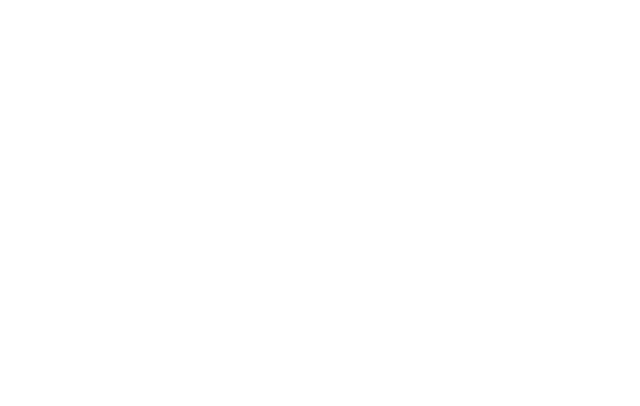
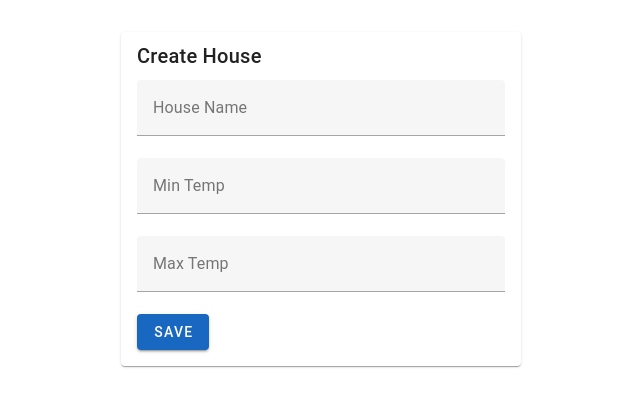
Before and after one commit to Pedro1221-dev/StockWise-Front, a Vue app in the folder StockWise-Front/: page /create-house in a window 1280 px wide. Before the commit this address had no page. Shown: the top 406 px of the page, without its empty margins (319-959 px from the left). Built offline with nearby package versions, Linux system fonts and the light colour scheme.

Commit message:
Add CreateHouse and EditHouse views, enhance UserHouseCard with edit functionality

```diff
--- a/StockWise-Front/src/components/UserHouseCard.vue
+++ b/StockWise-Front/src/components/UserHouseCard.vue
@@ -1,6 +1,15 @@
 <template>
   <v-card class="mx-auto my-4" max-width="400">
-    <v-card-title>{{ name }}</v-card-title>
+    <v-row no-gutters>
+      <v-col>
+        <v-card-title>{{ name }}</v-card-title>
+      </v-col>
+      <v-col class="d-flex justify-end align-center">
+        <v-btn icon @click="editHouse">
+          <img :src="editIcon" alt="Edit" class="edit-icon">
+        </v-btn>
+      </v-col>
+    </v-row>
     <v-card-subtitle>Min Temp: {{ minTemp }}°C</v-card-subtitle>
     <v-card-subtitle>Max Temp: {{ maxTemp }}°C</v-card-subtitle>
     <v-card-actions>
@@ -24,6 +33,7 @@
 
 <script>
 import copyIcon from '@/assets/copyIcon.svg';
+import editIcon from '@/assets/editIcon.png';
 
 export default {
   name: 'userHouseCard',
@@ -44,7 +54,8 @@ export default {
   data() {
     return {
       inviteLink: '',
-      copyIcon
+      copyIcon,
+      editIcon
     };
   },
   methods: {
@@ -58,6 +69,16 @@ export default {
         this.$emit('link-copied', this.inviteLink);
       }).catch(err => {
         console.error('Failed to copy text: ', err);
+      });
+    },
+    editHouse() {
+      this.$router.push({
+        name: 'EditHouse',
+        params: {
+          name: this.name,
+          minTemp: this.minTemp,
+          maxTemp: this.maxTemp
+        }
       });
     }
   }
@@ -82,7 +103,7 @@ export default {
 .mr-2 {
   margin-right: 8px;
 }
-.copy-icon {
+.copy-icon, .edit-icon {
   width: 24px;
   height: 24px;
 }
--- a/StockWise-Front/src/router/index.js
+++ b/StockWise-Front/src/router/index.js
@@ -1,4 +1,6 @@
+import CreateHouse from '@/views/CreateHouse.vue'
 import { createRouter, createWebHistory } from 'vue-router'
+import EditHouse from '../views/EditHouse.vue'
 import LoginView from '../views/LoginView.vue'
 import RegisterView from '../views/RegisterView.vue'
 import UserHousesListView from '../views/UserHousesListView.vue'
@@ -22,6 +24,17 @@ const router = createRouter({
       name: 'houses',
       component: UserHousesListView,
     },
+    {
+      path: '/edit-house',
+      name: 'EditHouse',
+      component: EditHouse,
+      props: true
+    },
+    {
+      path: '/create-house',
+      name: 'CreateHouse',
+      component: CreateHouse
+    }
 
   ],
 })
--- /dev/null
+++ b/StockWise-Front/src/views/CreateHouse.vue
@@ -0,0 +1,64 @@
+<template>
+  <v-container>
+    <v-card class="mx-auto my-4" max-width="400">
+      <v-card-title>Create House</v-card-title>
+      <v-card-text>
+        <v-form ref="form">
+          <v-text-field
+            v-model="house.name"
+            label="House Name"
+            :rules="[v => !!v || 'House name is required']"
+          ></v-text-field>
+          <v-text-field
+            v-model="house.minTemp"
+            label="Min Temp"
+            type="number"
+            :rules="[v => !!v || 'Min temp is required']"
+          ></v-text-field>
+          <v-text-field
+            v-model="house.maxTemp"
+            label="Max Temp"
+            type="number"
+            :rules="[v => !!v || 'Max temp is required']"
+          ></v-text-field>
+          <v-btn color="primary" @click="saveHouse">Save</v-btn>
+        </v-form>
+      </v-card-text>
+    </v-card>
+  </v-container>
+</template>
+
+<script>
+export default {
+  name: 'CreateHouse',
+  data() {
+    return {
+      house: {
+        name: '',
+        minTemp: '',
+        maxTemp: ''
+      }
+    };
+  },
+  methods: {
+    saveHouse() {
+      if (this.$refs.form.validate()) {
+        // Save house data (e.g., send to API)
+        console.log('House data saved:', this.house);
+        this.$router.push({ name: 'Houses' });
+      }
+    }
+  }
+};
+</script>
+
+<style scoped>
+.mx-auto {
+  margin-left: auto;
+  margin-right: auto;
+}
+.my-4 {
+  margin-top: 16px;
+  margin-bottom: 16px;
+}
+</style>
--- /dev/null
+++ b/StockWise-Front/src/views/EditHouse.vue
@@ -0,0 +1,69 @@
+<template>
+  <v-container>
+    <v-card class="mx-auto my-4" max-width="400">
+      <v-card-title>Edit House</v-card-title>
+      <v-card-text>
+        <v-form ref="form">
+          <v-text-field
+            v-model="house.name"
+            label="House Name"
+            :rules="[v => !!v || 'House name is required']"
+          ></v-text-field>
+          <v-text-field
+            v-model="house.minTemp"
+            label="Min Temp"
+            type="number"
+            :rules="[v => !!v || 'Min temp is required']"
+          ></v-text-field>
+          <v-text-field
+            v-model="house.maxTemp"
+            label="Max Temp"
+            type="number"
+            :rules="[v => !!v || 'Max temp is required']"
+          ></v-text-field>
+          <v-btn color="primary" @click="saveHouse">Save</v-btn>
+        </v-form>
+      </v-card-text>
+    </v-card>
+  </v-container>
+</template>
+
+<script>
+export default {
+  name: 'EditHouse',
+  data() {
+    return {
+      house: {
+        name: '',
+        minTemp: '',
+        maxTemp: ''
+      }
+    };
+  },
+  created() {
+    // Load house data from route params or API
+    const { name, minTemp, maxTemp } = this.$route.params;
+    this.house = { name, minTemp, maxTemp };
+  },
+  methods: {
+    saveHouse() {
+      if (this.$refs.form.validate()) {
+        // Save house data (e.g., send to API)
+        console.log('House data saved:', this.house);
+        this.$router.push({ name: 'Houses' });
+      }
+    }
+  }
+};
+</script>
+
+<style scoped>
+.mx-auto {
+  margin-left: auto;
+  margin-right: auto;
+}
+.my-4 {
+  margin-top: 16px;
+  margin-bottom: 16px;
+}
+</style>
--- a/StockWise-Front/src/views/UserHousesListView.vue
+++ b/StockWise-Front/src/views/UserHousesListView.vue
@@ -1,17 +1,20 @@
 <template>
-  <div>
+  <v-container>
+    <v-btn color="primary" @click="createHouse">Create House</v-btn>
+    <v-row>
+      <v-col v-for="house in houses" :key="house.id" cols="12" md="6">
         <userHouseCard
-      v-for="house in houses"
-      :key="house.id"
           :name="house.name"
           :minTemp="house.minTemp"
           :maxTemp="house.maxTemp"
         />
-  </div>
+      </v-col>
+    </v-row>
+  </v-container>
 </template>
 
 <script>
-import UserHouseCard from '../components/userHouseCard.vue';
+import UserHouseCard from '../components/UserHouseCard.vue';
 
 export default {
   components: {
@@ -25,6 +28,11 @@ export default {
         // Add more houses as needed
       ]
     };
+  },
+  methods: {
+    createHouse() {
+      this.$router.push({ name: 'CreateHouse' });
     }
   }
+};
 </script>
```
Also changed, not shown: StockWise-Front/src/assets/editIcon.png (added). Lines whose indentation alone changed are shown as unchanged.
